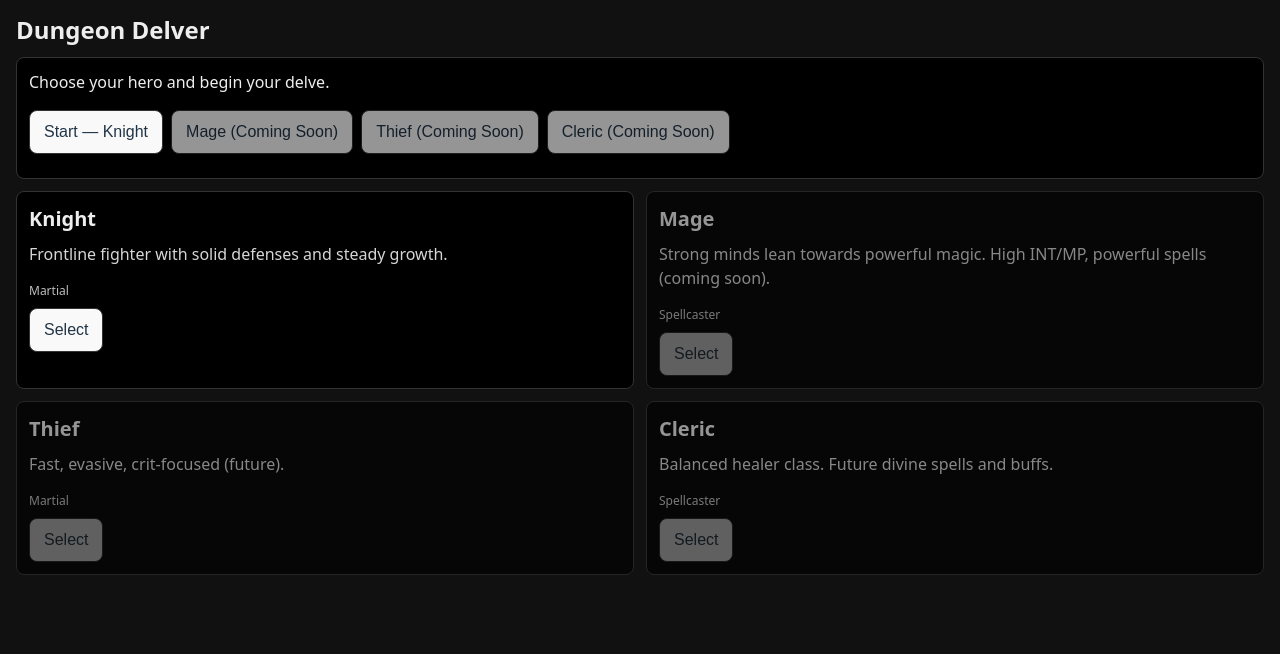
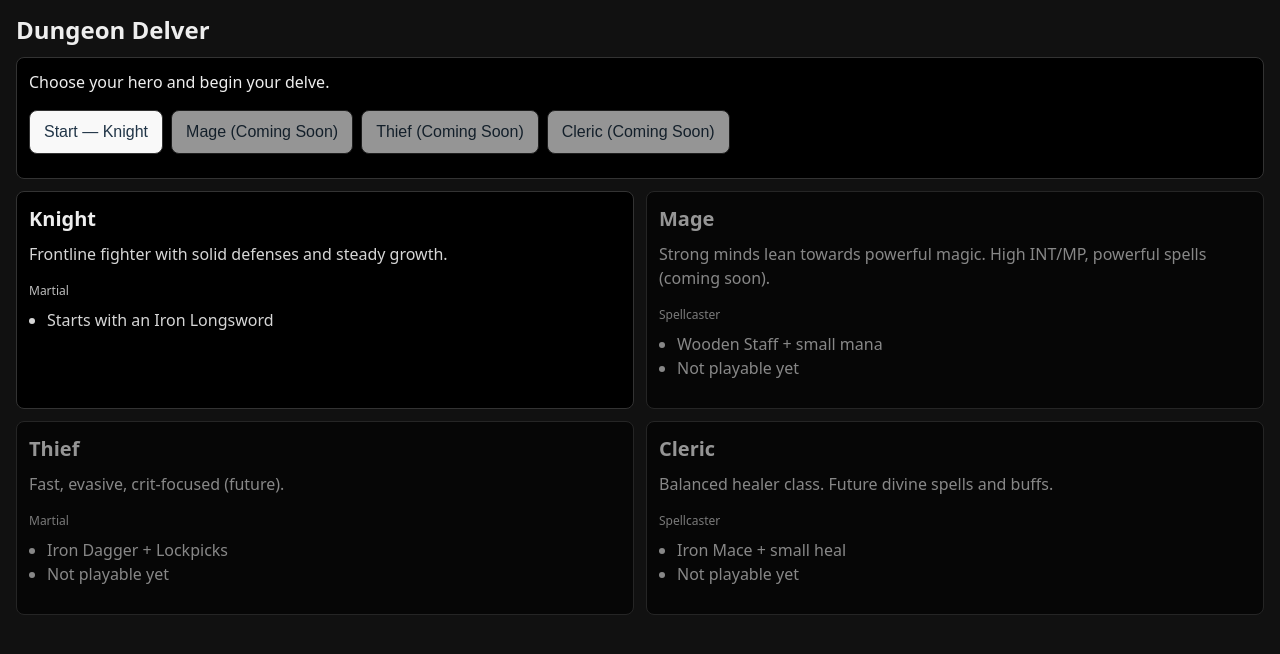
Before and after one commit to JoshBal117/dungeon-delver, a React (Vite) app: page / in a window 1280 px wide. Shown: the top 654 px of the page. Built offline with nearby package versions, Linux system fonts and the light colour scheme.

Commit message:
attempted to remove duplication
there is a duplication that occurs when the knight restarts a battle, so I added console logs to catch when the this duplication occurs.

```diff
--- a/src/app/TitleScreen.tsx
+++ b/src/app/TitleScreen.tsx
@@ -2,13 +2,12 @@ import { useGame } from '../state/game';
 import { CLASSES } from '../state/factories';
 import type { ClassId } from '../state/factories';
 
-
-// Single source of truth for lists
-const ALL_CLASSES = Object.keys(CLASSES) as ClassId[];
-const ENABLED_CLASSES: readonly ClassId[] = ['knight']; // add 'mage' later, etc.
+// Which classes can be started
+const ALL_CLASSES: ClassId[] = ['knight','mage','thief','cleric'];
+const ENABLED_CLASSES: ReadonlyArray<ClassId> = ['knight'];
 
 export default function TitleScreen() {
-  const { startNewRun, newGame } = useGame();
+  const startNewRun  = useGame(s => s.startNewRun);
   const canContinue = useGame.getState().hasSave?.() ?? false;
 
   return (
@@ -17,7 +16,6 @@ export default function TitleScreen() {
 
       <div className="panel" style={{ marginBottom: 12 }}>
         <p style={{ marginTop: 0 }}>Choose your hero and begin your delve.</p>
-
         <div className="buttons">
           {ALL_CLASSES.map((id) => {
             const disabled = !ENABLED_CLASSES.includes(id);
@@ -25,7 +23,7 @@ export default function TitleScreen() {
             return (
               <button
                 key={id}
-                onClick={() => !disabled && startNewRun(id)} // id is ClassId here
+                onClick={() => !disabled && startNewRun(id)}
                 disabled={disabled}
                 title={disabled ? 'Coming soon!' : undefined}
               >
@@ -33,8 +31,8 @@ export default function TitleScreen() {
               </button>
             );
           })}
-
-          {canContinue ? <button onClick={newGame}>New Game (reset)</button> : null}
+          {/* optional: keep continue/reset here or move to App header */}
+          {canContinue ? null : null}
         </div>
       </div>
 
@@ -56,15 +54,14 @@ function ClassCard({ id }: { id: ClassId }) {
       <h2 style={{ marginTop: 0 }}>{c.name}</h2>
       <p style={{ marginTop: 4, opacity: .9 }}>{c.description}</p>
       <div className="statline">{c.spellcaster ? 'Spellcaster' : 'Martial'}</div>
-      <div style={{ marginTop: 8 }}>
-        <button
-          onClick={() => !disabled && useGame.getState().startNewRun(id)}
-          disabled={disabled}
-          title={disabled ? 'Coming soon!' : undefined}
-        >
-          Select
-        </button>
-      </div>
+      {/* no Select button here — display-only */}
+      <ul style={{ marginTop: 8, paddingLeft: 18, opacity: 0.9 }}>
+        {id === 'knight' && <li>Starts with an Iron Longsword</li>}
+        {id === 'mage'   && <li>Wooden Staff + small mana</li>}
+        {id === 'thief'  && <li>Iron Dagger + Lockpicks</li>}
+        {id === 'cleric' && <li>Iron Mace + small heal</li>}
+        {disabled && id !== 'knight' && <li>Not playable yet</li>}
+      </ul>
     </div>
   );
 }
--- a/src/engine/item-index.ts
+++ b/src/engine/item-index.ts
@@ -11,6 +11,7 @@ export function newItemId(): string {
 }
 
 export function makeItemFromCode(code: string): Item {
+  console.log('[makeItemFromCode]', code);
   const t: ItemTemplate | undefined = ITEM_MAP[code];
   if (!t) throw new Error(`Unknown item code: ${code}`);
 
--- a/src/state/game.ts
+++ b/src/state/game.ts
@@ -66,6 +66,12 @@ const ensureBags = (a: Actor): Actor => ({
   gold: a.gold ?? 0,
 });
 
+function giveItemUniqueByCode(a: Actor, item: Item) {
+  a.inventory ??= [];
+  if (a.inventory.some(x => x.code === item.code)) return;
+  a.inventory.push(item);
+}
+
 function dedupeItemIds(a: Actor): Actor {
   const seen = new Set<string>();
 
@@ -123,7 +129,11 @@ export const useGame = create<GameStore>()(
 
         goToTitle: () => set({ ui: { screen: 'title' } }),
 
-        startNewRun: (classId) => {
+       startNewRun: (classId: ClassId) => {
+  if (get().ui.screen !== 'title') return;   // guard against double clicks
+
+
+
   const hero =
     classId === 'mage'   ? makeMage()  :
     classId === 'thief'  ? makeThief() :
@@ -134,20 +144,17 @@ export const useGame = create<GameStore>()(
   const h = heroes[0];
   h.inventory ??= [];
 
-          const has = (code: string) => h.inventory!.some(i => i.code === code);
-
   if (classId === 'knight') {
-            if (!has('iron-longsword')) h.inventory.push(makeItemFromCode('iron-longsword'));
-            if (!has('heal-lesser'))    h.inventory.push(makeItemFromCode('heal-lesser'));
+    giveItemUniqueByCode(h, makeItemFromCode('iron-longsword'));
   } else if (classId === 'mage') {
-            if (!has('wooden-staff')) h.inventory.push(makeItemFromCode('wooden-staff'));
-            if (!has('mana_25'))      h.inventory.push(makeItemFromCode('mana_25'));
+    giveItemUniqueByCode(h, makeItemFromCode('wooden-staff'));
+    giveItemUniqueByCode(h, makeItemFromCode('mana_25'));
   } else if (classId === 'thief') {
-            if (!has('iron-dagger')) h.inventory.push(makeItemFromCode('iron-dagger'));
-            if (!has('lockpicks'))   h.inventory.push(makeItemFromCode('lockpicks'));
+    giveItemUniqueByCode(h, makeItemFromCode('iron-dagger'));
+    giveItemUniqueByCode(h, makeItemFromCode('lockpicks'));
   } else if (classId === 'cleric') {
-            if (!has('iron-mace')) h.inventory.push(makeItemFromCode('iron-mace'));
-            if (!has('heal_25'))   h.inventory.push(makeItemFromCode('heal_25'));
+    giveItemUniqueByCode(h, makeItemFromCode('iron-mace'));
+    giveItemUniqueByCode(h, makeItemFromCode('heal_25'));
   }
 
   set({ heroes, combat: rebuildCombat(heroes), ui: { screen: 'battle' } });
@@ -202,15 +209,21 @@ export const useGame = create<GameStore>()(
   if (!it || !it.slot) return;
 
   a.equipment ??= {};
+
+  // robe vs cuirass exclusivity
   if (it.slot === 'robe') a.equipment.cuirass = undefined;
   if (it.slot === 'cuirass') a.equipment.robe = undefined;
 
   const slotKey = it.slot as keyof NonNullable<typeof a.equipment>;
   const prev = a.equipment[slotKey];
-          if (prev) a.inventory.push(prev);
 
-          a.equipment[slotKey] = it;
-          a.inventory = a.inventory.filter(i => i.id !== it.id);
+  // ✅ Only push previous to bag if it’s a DIFFERENT item
+  if (prev && prev.id !== it.id) {
+    a.inventory.push(prev);
+  }
+
+  a.equipment[slotKey] = it;                         // equip new item
+  a.inventory = a.inventory.filter(i => i.id !== it.id); // remove from bag
   set({ heroes });
 },
 
```
Lines whose indentation alone changed are shown as unchanged.
